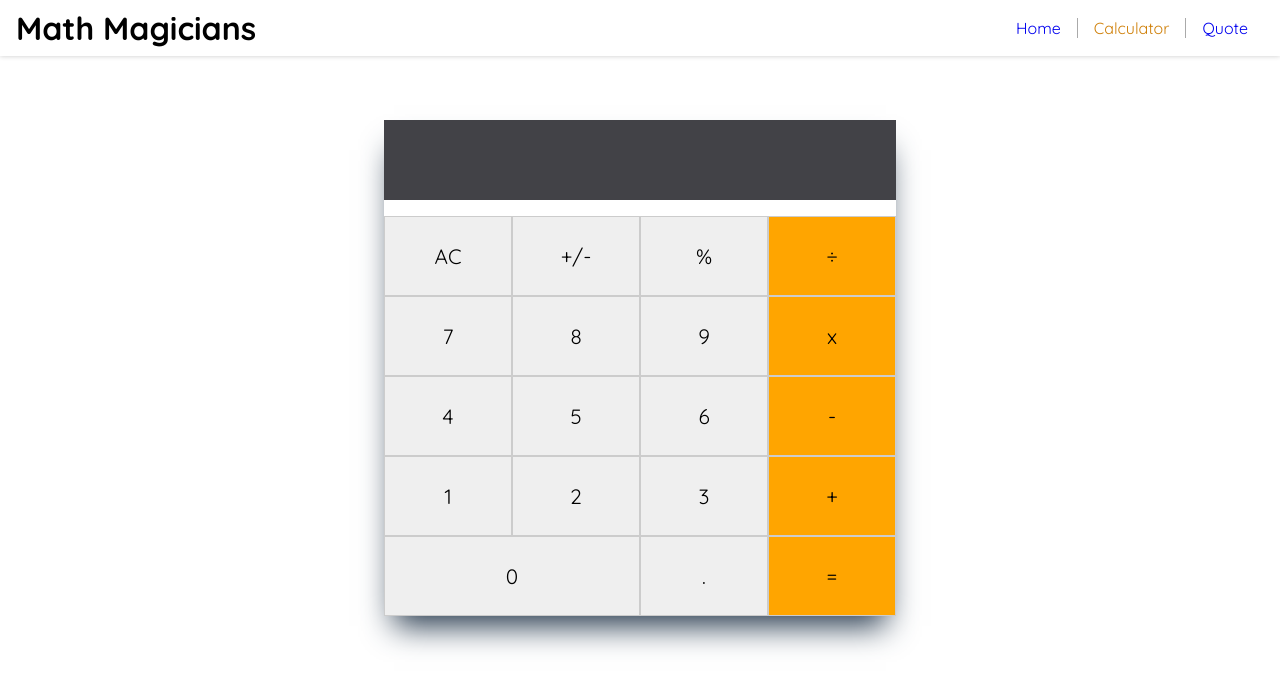
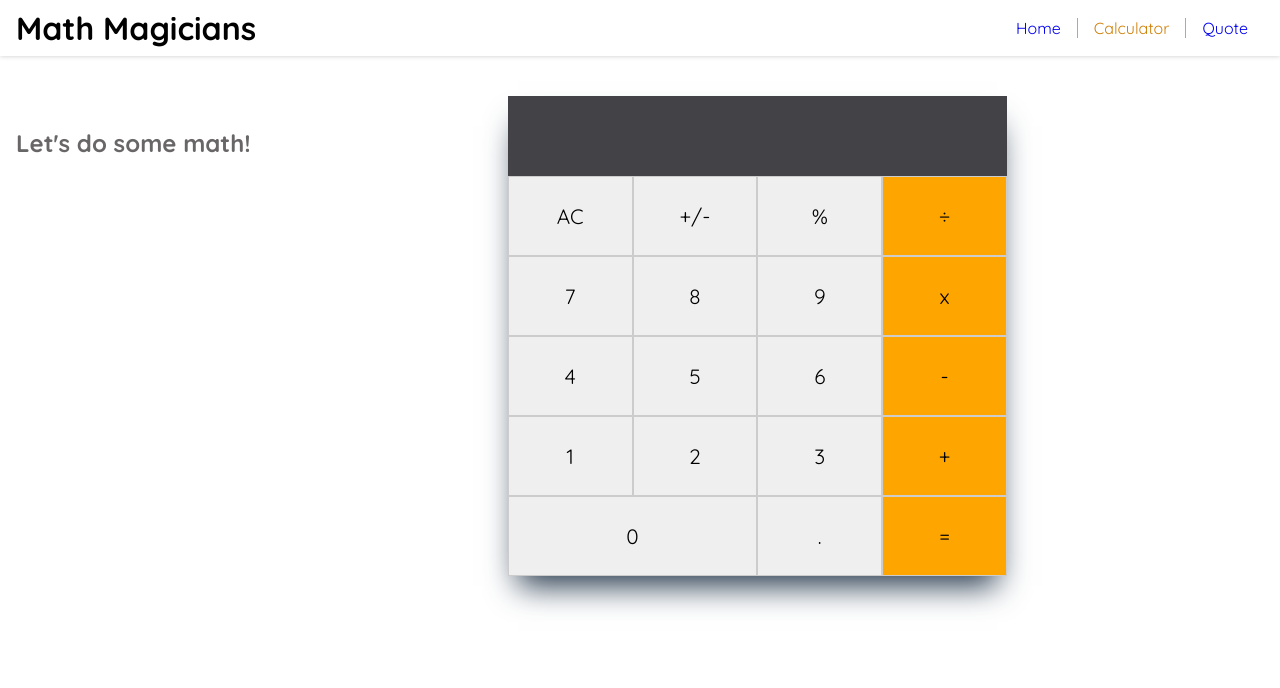
Before and after one commit to toliboff/math_magicians, a React (Create React App) app: page /calculator in a window 1280 px wide. Shown: the top 688 px of the page. Built offline with nearby package versions, Linux system fonts and the light colour scheme.

Commit message:
Add style to Calculate page

```diff
--- a/src/App.js
+++ b/src/App.js
@@ -1,6 +1,6 @@
 import React from 'react';
 import { BrowserRouter as Router, Switch, Route } from 'react-router-dom';
-import Calculator from './components/Calculator';
+import Calculate from './pages/Calculate';
 import Header from './components/Header';
 import Home from './components/Home';
 import Quote from './components/Quote';
@@ -13,7 +13,7 @@ const App = () => (
         <Home />
       </Route>
       <Route path="/calculator">
-        <Calculator />
+        <Calculate />
       </Route>
       <Route path="/quote">
         <Quote />
--- a/src/index.css
+++ b/src/index.css
@@ -52,12 +52,17 @@ p {
   padding: 0 1rem;
 }
 
+/* CALCULATOR COMPONENT */
+.Calculate {
+  padding: 1rem;
+  display: flex;
+  justify-content: center;
+  margin-top: 1.5rem;
+}
 
-
-/* CALCULATOR COMPONENT */
 .Calculator {
   width: 40%;
-  margin: 5% auto;
+  margin: 0 auto;
   box-shadow: rgb(38, 57, 77) 0 20px 30px -10px;
   min-width: 400px;
 }
@@ -70,6 +75,7 @@ p {
   text-align: right;
   height: 5rem;
   line-height: 5rem;
+  margin: 0;
 }
 
 .buttons {
--- /dev/null
+++ b/src/pages/Calculate.js
@@ -0,0 +1,13 @@
+import React from 'react';
+import Calculator from '../components/Calculator';
+
+function Calculate() {
+  return (
+    <div className="Calculate">
+      <h2>Let&apos;s do some math!</h2>
+      <Calculator />
+    </div>
+  );
+}
+
+export default Calculate;
```
